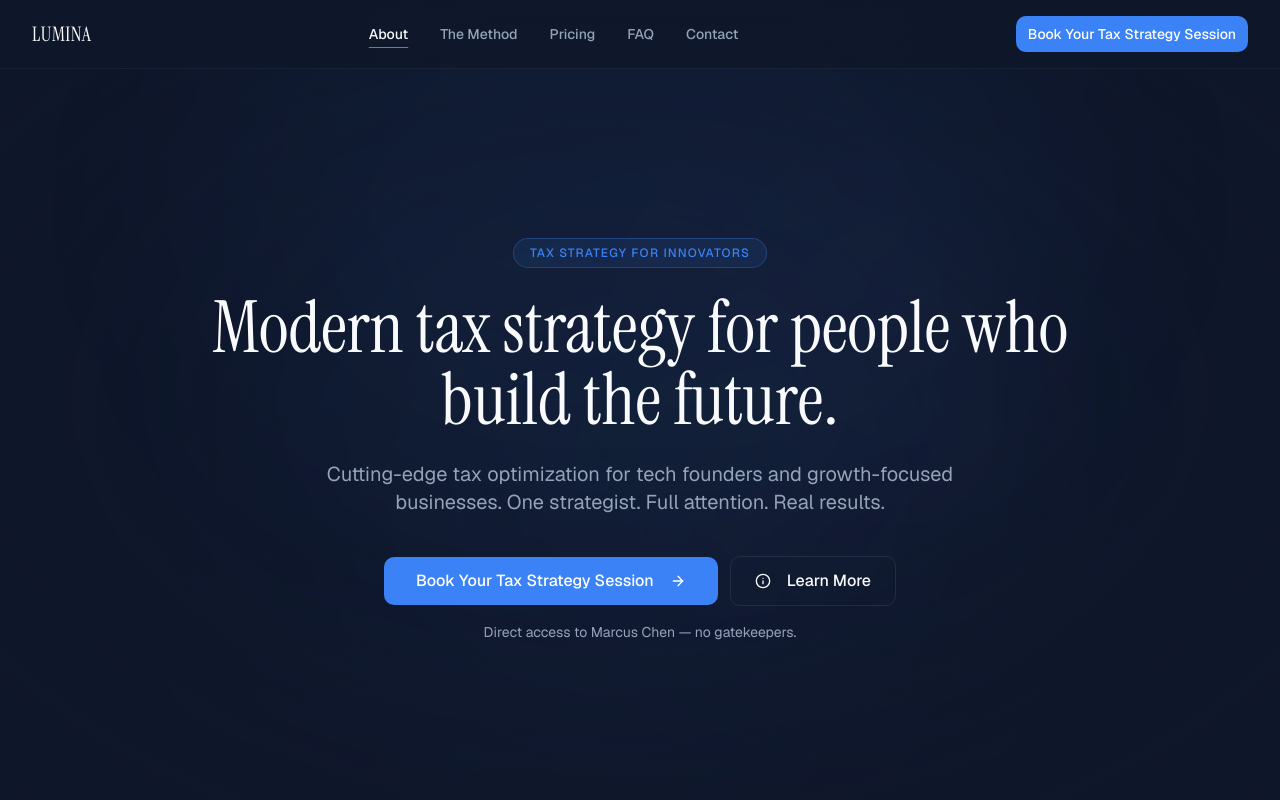
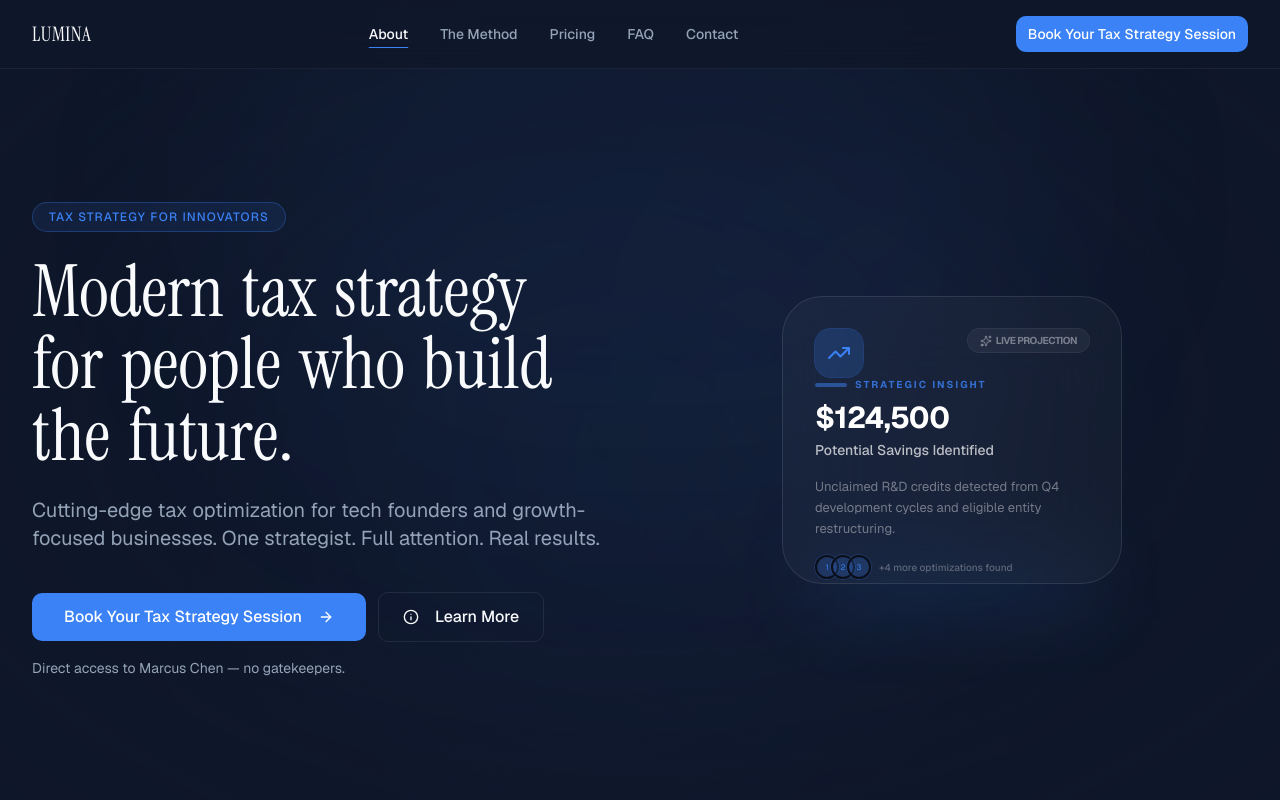
Before and after one commit to ghostnode-cloud/v0-lumina-landing-page---TEST, a Next.js app: page / in a window 1280 px wide. Shown: the top 800 px of the page. Built offline with nearby package versions, Linux system fonts and the light colour scheme.

Commit message:
feat: enhance hero section with an interactive strategic insight card, dynamic aurora background parallax, and staggered headline animations.

```diff
--- a/app/globals.css
+++ b/app/globals.css
@@ -5,6 +5,9 @@
 @layer utilities {
   .text-balance {
     text-wrap: balance;
+  }
+  .perspective-1000 {
+    perspective: 1000px;
   }
 }
 
--- a/components/landing/aurora-background.tsx
+++ b/components/landing/aurora-background.tsx
@@ -1,6 +1,6 @@
 "use client"
-
-import { motion } from "framer-motion"
+import { motion, useMotionValue, useSpring, useTransform } from "framer-motion"
+import { useEffect } from "react"
 
 const orbs = [
   {
@@ -16,6 +16,7 @@ const orbs = [
     },
     duration: 22,
     position: "left-[10%] top-[5%]" as const,
+    parallax: 0.05,
   },
   {
     id: 2,
@@ -30,6 +31,7 @@ const orbs = [
     },
     duration: 18,
     position: "right-[5%] top-[15%]" as const,
+    parallax: -0.05,
   },
   {
     id: 3,
@@ -44,6 +46,7 @@ const orbs = [
     },
     duration: 25,
     position: "left-[30%] bottom-[5%]" as const,
+    parallax: 0.03,
   },
   {
     id: 4,
@@ -58,17 +61,39 @@ const orbs = [
     },
     duration: 20,
     position: "right-[20%] bottom-[20%]" as const,
+    parallax: -0.02,
   },
 ]
 
 export function AuroraBackground() {
+  const mouseX = useMotionValue(0)
+  const mouseY = useMotionValue(0)
+
+  useEffect(() => {
+    const handleMouseMove = (e: MouseEvent) => {
+      mouseX.set(e.clientX - window.innerWidth / 2)
+      mouseY.set(e.clientY - window.innerHeight / 2)
+    }
+
+    window.addEventListener("mousemove", handleMouseMove)
+    return () => window.removeEventListener("mousemove", handleMouseMove)
+  }, [mouseX, mouseY])
+
+  const springConfig = { damping: 25, stiffness: 150 }
+  const springX = useSpring(mouseX, springConfig)
+  const springY = useSpring(mouseY, springConfig)
+
   return (
     <div
       className="pointer-events-none absolute inset-0 overflow-hidden"
       aria-hidden="true"
     >
       {/* Aurora orbs */}
-      {orbs.map((orb) => (
+      {orbs.map((orb) => {
+        const x = useTransform(springX, (val) => val * orb.parallax)
+        const y = useTransform(springY, (val) => val * orb.parallax)
+
+        return (
           <motion.div
             key={orb.id}
             className={`absolute ${orb.position} ${orb.className}`}
@@ -77,6 +102,8 @@ export function AuroraBackground() {
               filter: "blur(100px)",
               mixBlendMode: "screen",
               willChange: "transform",
+              x,
+              y,
             }}
             initial={orb.initial}
             animate={orb.animate}
@@ -87,7 +114,8 @@ export function AuroraBackground() {
               ease: "easeInOut",
             }}
           />
-      ))}
+        )
+      })}
 
       {/* Radial vignette overlay -- darker at edges */}
       <div
--- a/components/landing/hero-section.tsx
+++ b/components/landing/hero-section.tsx
@@ -5,6 +5,7 @@ import { Button } from "@/components/ui/button"
 import { ArrowRight, Info } from "lucide-react"
 import { useBookingModal } from "./booking-modal"
 import { LearnMoreModal } from "./learn-more-modal"
+import { StrategicInsightCard } from "./strategic-insight-card"
 import { AuroraBackground } from "./aurora-background"
 
 export function HeroSection() {
@@ -36,7 +37,8 @@ export function HeroSection() {
       />
 
       <div className="section-container relative z-10">
-        <div className="mx-auto max-w-4xl text-center">
+        <div className="grid items-center gap-12 lg:grid-cols-2 lg:gap-8">
+          <div className="mx-auto max-w-2xl text-center lg:mx-0 lg:text-left">
             <motion.div
               initial={{ opacity: 0, y: 20 }}
               animate={{ opacity: 1, y: 0 }}
@@ -47,22 +49,36 @@ export function HeroSection() {
               </span>
             </motion.div>
 
-          <motion.h1
+            <h1 className="font-serif text-4xl leading-tight text-foreground sm:text-5xl md:text-6xl lg:text-7xl">
+              <span className="sr-only">
+                Modern tax strategy for people who build the future.
+              </span>
+              <div className="flex flex-wrap justify-center lg:justify-start" aria-hidden="true">
+                {"Modern tax strategy for people who build the future."
+                  .split(" ")
+                  .map((word, i) => (
+                    <motion.span
+                      key={i}
                       initial={{ opacity: 0, y: 20 }}
                       animate={{ opacity: 1, y: 0 }}
-            transition={{ duration: 0.6, delay: 0.2 }}
-            className="font-serif text-4xl leading-tight text-foreground sm:text-5xl md:text-6xl lg:text-7xl"
+                      transition={{
+                        duration: 0.8,
+                        delay: 0.2 + i * 0.05,
+                        ease: [0.215, 0.61, 0.355, 1],
+                      }}
+                      className="mr-[0.25em] inline-block last:mr-0"
                     >
-            <span className="text-balance">
-              Modern tax strategy for people who build the future.
-            </span>
-          </motion.h1>
+                      {word}
+                    </motion.span>
+                  ))}
+              </div>
+            </h1>
 
             <motion.p
               initial={{ opacity: 0, y: 20 }}
               animate={{ opacity: 1, y: 0 }}
               transition={{ duration: 0.6, delay: 0.35 }}
-            className="mx-auto mt-6 max-w-2xl text-pretty text-base leading-relaxed text-muted-foreground sm:text-lg md:text-xl"
+              className="mt-6 text-pretty text-base leading-relaxed text-muted-foreground sm:text-lg md:text-xl"
             >
               <span className="md:hidden">
                 One strategist. Full attention. Real results.
@@ -77,7 +93,7 @@ export function HeroSection() {
               initial={{ opacity: 0, y: 20 }}
               animate={{ opacity: 1, y: 0 }}
               transition={{ duration: 0.6, delay: 0.5 }}
-            className="mt-10 flex flex-col items-center gap-4"
+              className="mt-10 flex flex-col items-center gap-4 lg:items-start"
             >
               <div className="flex flex-col items-center gap-3 sm:flex-row">
                 <Button
@@ -106,6 +122,16 @@ export function HeroSection() {
               </p>
             </motion.div>
           </div>
+
+          <motion.div
+            initial={{ opacity: 0, scale: 0.9, y: 20 }}
+            animate={{ opacity: 1, scale: 1, y: 0 }}
+            transition={{ duration: 1, delay: 0.4, ease: [0.215, 0.61, 0.355, 1] }}
+            className="flex justify-center"
+          >
+            <StrategicInsightCard />
+          </motion.div>
+        </div>
       </div>
     </section>
   )
--- /dev/null
+++ b/components/landing/strategic-insight-card.tsx
@@ -0,0 +1,126 @@
+"use client"
+
+import { motion, useMotionValue, useSpring, useTransform } from "framer-motion"
+import { MousePointer2, TrendingUp, Sparkles } from "lucide-react"
+import React from "react"
+
+export function StrategicInsightCard() {
+    const x = useMotionValue(0)
+    const y = useMotionValue(0)
+
+    const mouseXSpring = useSpring(x)
+    const mouseYSpring = useSpring(y)
+
+    const rotateX = useTransform(mouseYSpring, [-0.5, 0.5], ["15deg", "-15deg"])
+    const rotateY = useTransform(mouseXSpring, [-0.5, 0.5], ["-15deg", "15deg"])
+
+    const handleMouseMove = (e: React.MouseEvent<HTMLDivElement>) => {
+        const rect = e.currentTarget.getBoundingClientRect()
+        const width = rect.width
+        const height = rect.height
+        const mouseX = e.clientX - rect.left
+        const mouseY = e.clientY - rect.top
+        const xPct = mouseX / width - 0.5
+        const yPct = mouseY / height - 0.5
+        x.set(xPct)
+        y.set(yPct)
+    }
+
+    const handleMouseLeave = () => {
+        x.set(0)
+        y.set(0)
+    }
+
+    return (
+        <div className="group perspective-1000 relative">
+            <motion.div
+                onMouseMove={handleMouseMove}
+                onMouseLeave={handleMouseLeave}
+                style={{
+                    rotateY,
+                    rotateX,
+                    transformStyle: "preserve-3d",
+                }}
+                className="relative h-72 w-full max-w-[340px] overflow-hidden rounded-[2.5rem] border border-white/10 bg-white/[0.03] p-8 backdrop-blur-2xl transition-colors duration-500 hover:bg-white/[0.05]"
+            >
+                {/* Animated background glow */}
+                <div
+                    className="absolute -inset-[100%] opacity-0 transition-opacity duration-500 group-hover:opacity-100"
+                    style={{
+                        background: "radial-gradient(circle at center, rgba(59, 130, 246, 0.15) 0%, transparent 70%)",
+                        transform: "translateZ(-1px)"
+                    }}
+                />
+
+                <div
+                    style={{
+                        transform: "translateZ(50px)",
+                        transformStyle: "preserve-3d",
+                    }}
+                    className="flex h-full flex-col justify-between"
+                >
+                    <div className="flex items-start justify-between">
+                        <div className="flex h-12 w-12 items-center justify-center rounded-2xl bg-accent/20 text-accent ring-1 ring-accent/30 transition-all duration-500 group-hover:scale-110 group-hover:bg-accent/30 group-hover:shadow-[0_0_20px_rgba(59,130,246,0.3)]">
+                            <TrendingUp className="h-6 w-6" />
+                        </div>
+                        <div className="flex items-center gap-1 rounded-full bg-white/5 px-3 py-1 text-[10px] font-bold uppercase tracking-tighter text-white/40 ring-1 ring-white/10 group-hover:text-accent/60 group-hover:ring-accent/20">
+                            <Sparkles className="h-3 w-3" />
+                            <span>Live Projection</span>
+                        </div>
+                    </div>
+
+                    <div>
+                        <div className="mb-2 flex items-center gap-2">
+                            <div className="h-1 w-8 rounded-full bg-accent/50" />
+                            <p className="text-[10px] font-bold uppercase tracking-[0.2em] text-accent/80">
+                                Strategic Insight
+                            </p>
+                        </div>
+                        <h3 className="text-3xl font-bold tracking-tight text-white">
+                            $124,500
+                        </h3>
+                        <p className="mt-1 text-sm font-medium text-white/70">
+                            Potential Savings Identified
+                        </p>
+                        <p className="mt-4 text-[13px] leading-relaxed text-white/40">
+                            Unclaimed R&D credits detected from Q4 development cycles and
+                            eligible entity restructuring.
+                        </p>
+                    </div>
+
+                    <div className="flex items-center gap-2 pt-4">
+                        <div className="flex -space-x-2">
+                            {[1, 2, 3].map((i) => (
+                                <div
+                                    key={i}
+                                    className="h-6 w-6 rounded-full border-2 border-[#0B0F1A] bg-accent/20 text-[8px] flex items-center justify-center text-accent ring-1 ring-accent/20"
+                                >
+                                    {i}
+                                </div>
+                            ))}
+                        </div>
+                        <span className="text-[10px] font-medium text-white/30">
+                            +4 more optimizations found
+                        </span>
+                    </div>
+                </div>
+
+                {/* Dynamic Inner Glow */}
+                <motion.div
+                    className="pointer-events-none absolute inset-0 z-10 opacity-0 transition-opacity duration-300 group-hover:opacity-100"
+                    style={{
+                        background: useTransform(
+                            [mouseXSpring, mouseYSpring],
+                            ([x, y]) => {
+                                return `radial-gradient(circle at ${Number(x) * 100 + 50}% ${Number(y) * 100 + 50}%, rgba(255, 255, 255, 0.08) 0%, transparent 60%)`
+                            }
+                        )
+                    }}
+                />
+            </motion.div>
+
+            {/* Decorative shadow/glow behind */}
+            <div className="absolute -bottom-4 left-1/2 -z-10 h-10 w-4/5 -translate-x-1/2 bg-accent/20 blur-2xl transition-all duration-500 group-hover:bg-accent/30 group-hover:blur-3xl" />
+        </div>
+    )
+}
```
Also changed, not shown: 2 other files (tests, documents, lock files or other folders). Lines whose indentation alone changed are shown as unchanged.
